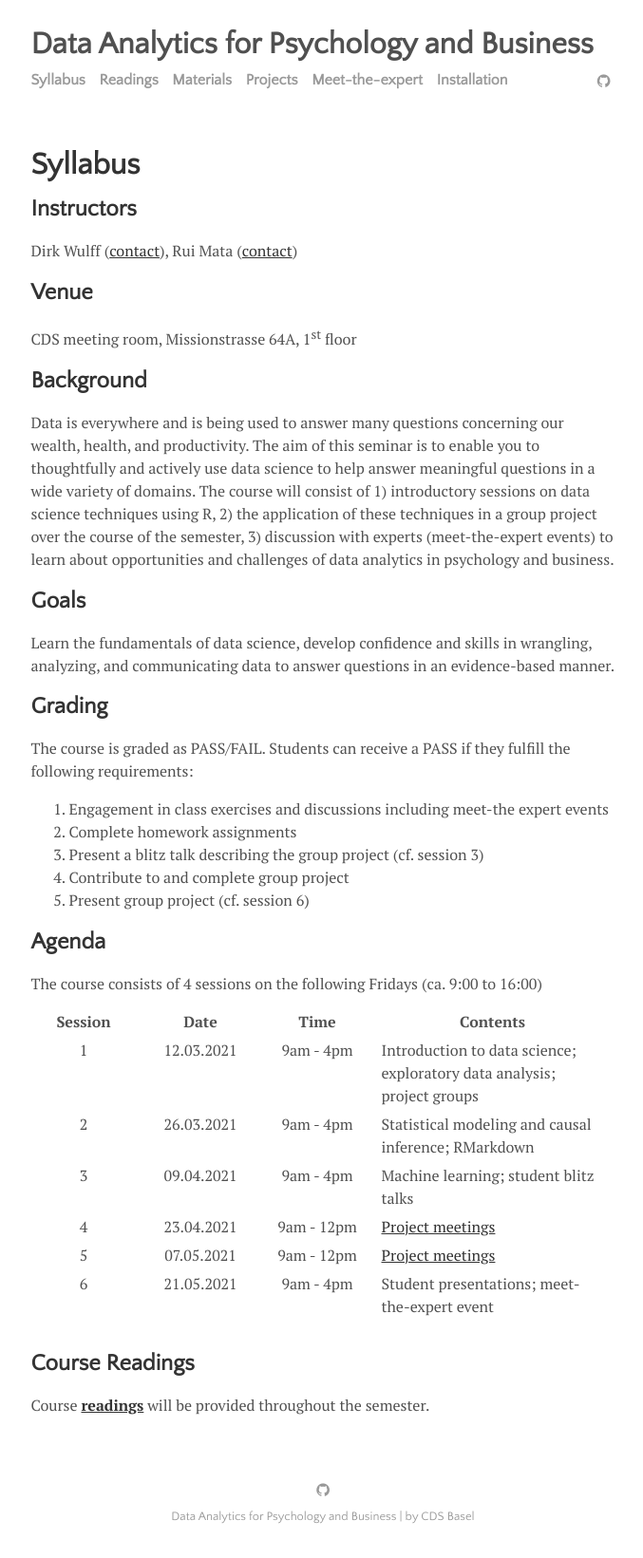
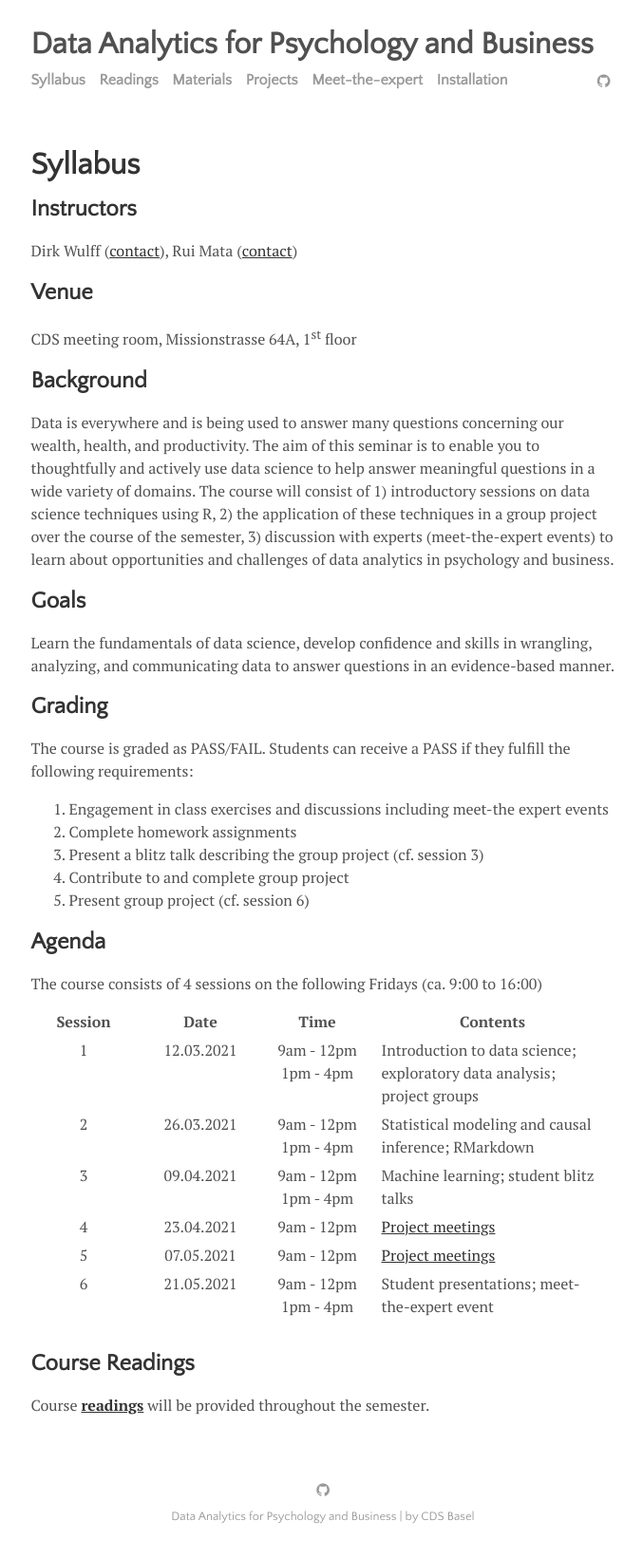
Before and after one commit to cdsbasel/dataanalytics_2021, a Jekyll site: the page built from menu/syllabus.md, in a window 1280 px wide. Shown: the whole page at 95% size, without its empty margins (300-977 px from the left). Built offline with Jekyll 4.4.1, drawn with Linux system fonts in a browser that asks for light colours.

Commit message:
Update syllabus.md

```diff
--- a/menu/syllabus.md
+++ b/menu/syllabus.md
@@ -49,19 +49,19 @@ td {
 <tr>
   <td style="text-align:center">1</td>
   <td style="text-align:center">12.03.2021</td>
-  <td style="text-align:center">9am - 4pm</td>
+  <td style="text-align:center">9am - 12pm<br>1pm - 4pm</td>
   <td>Introduction to data science; exploratory data analysis; project groups</td>
 </tr>
 <tr>
   <td style="text-align:center">2</td>
   <td style="text-align:center">26.03.2021</td>
-  <td style="text-align:center">9am - 4pm</td>
+  <td style="text-align:center">9am - 12pm<br>1pm - 4pm</td>
   <td>Statistical modeling and causal inference; RMarkdown</td>
 </tr>
 <tr>
   <td style="text-align:center">3</td>
   <td style="text-align:center">09.04.2021</td>
-  <td style="text-align:center">9am - 4pm</td>
+  <td style="text-align:center">9am - 12pm<br>1pm - 4pm</td>
   <td>Machine learning; student blitz talks</td>
 </tr>
 <tr>
@@ -79,7 +79,7 @@ td {
 <tr>
   <td style="text-align:center">6</td>
   <td style="text-align:center">21.05.2021</td>
-  <td style="text-align:center">9am - 4pm</td>
+  <td style="text-align:center">9am - 12pm<br>1pm - 4pm</td>
   <td>Student presentations; meet-the-expert event</td>
 </tr>
 </table>
```
